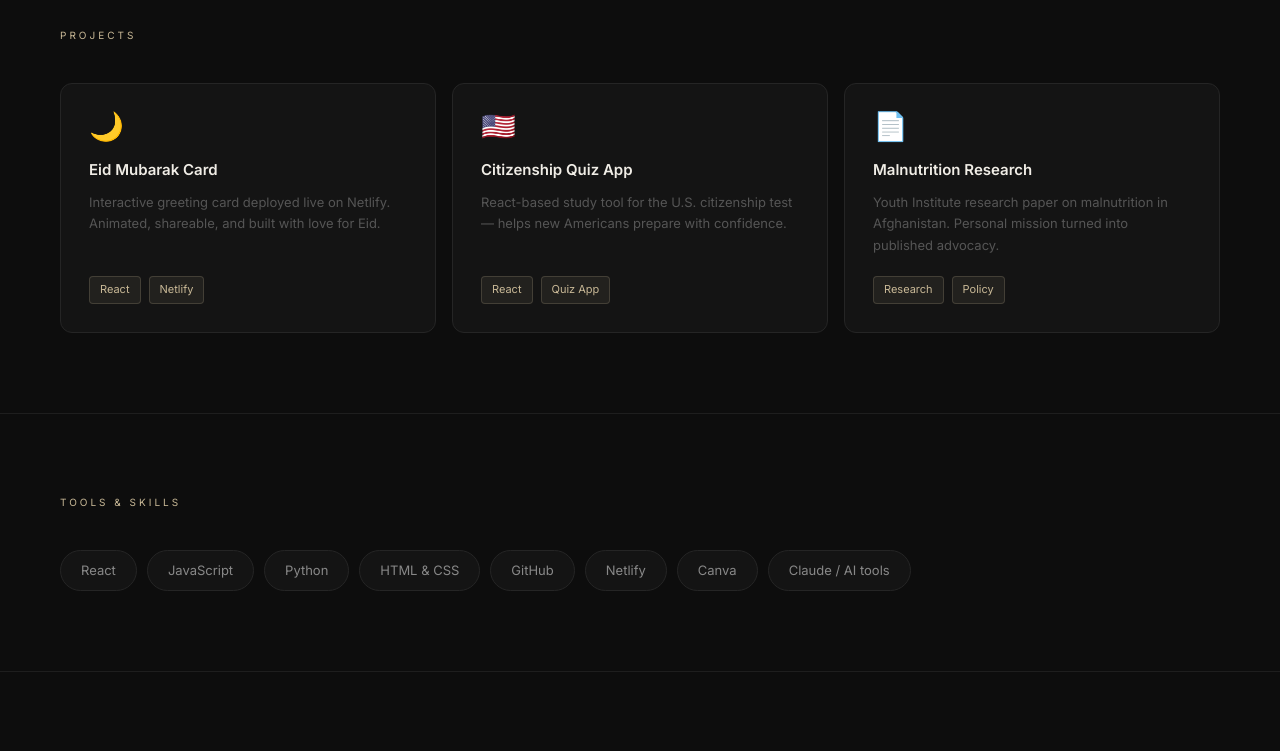
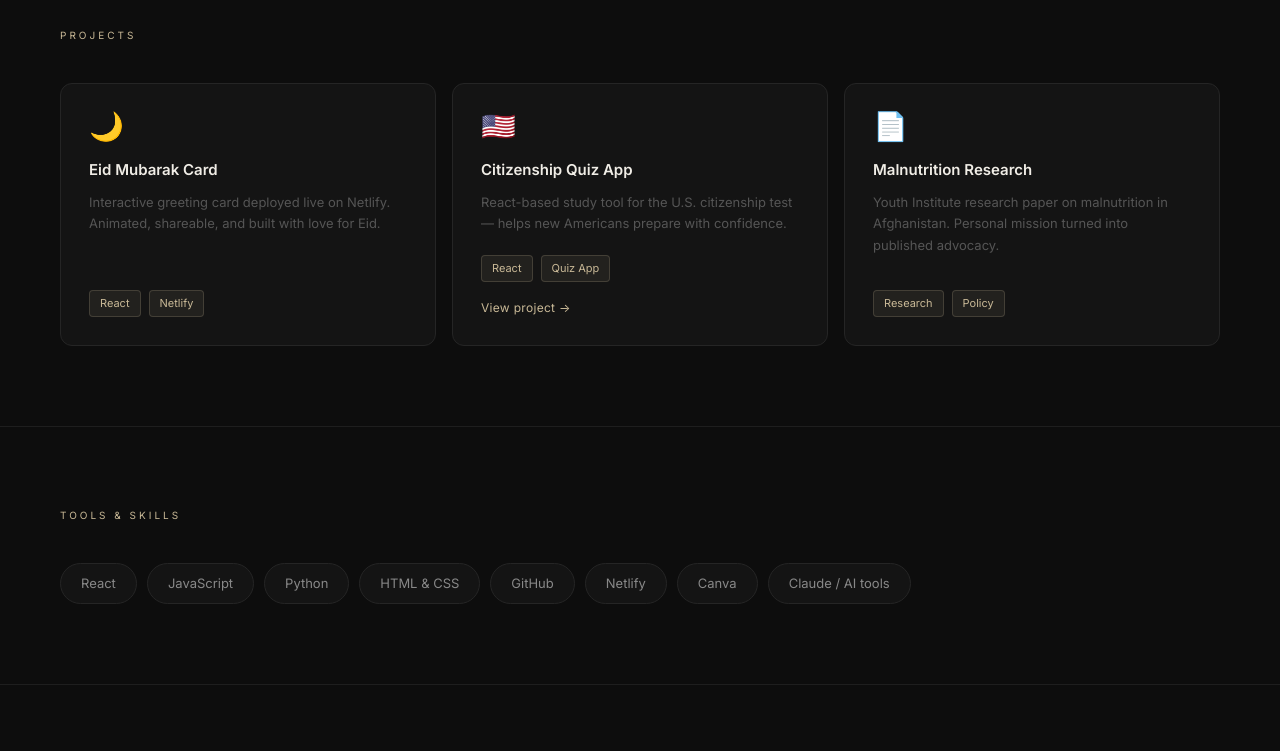
Before and after one commit to shahir4228/asa-website, a React (Vite) app: page / in a window 1280 px wide. Shown: the part 1120-1871 px from the top of the page. Built offline with nearby package versions, Linux system fonts and the light colour scheme.

Commit message:
add project links

```diff
--- a/src/App.jsx
+++ b/src/App.jsx
@@ -6,18 +6,21 @@ const projects = [
     title: 'Eid Mubarak Card',
     desc: 'Interactive greeting card deployed live on Netlify. Animated, shareable, and built with love for Eid.',
     tags: ['React', 'Netlify'],
+    link: null,
   },
   {
     icon: '🇺🇸',
     title: 'Citizenship Quiz App',
     desc: 'React-based study tool for the U.S. citizenship test — helps new Americans prepare with confidence.',
     tags: ['React', 'Quiz App'],
+    link: 'https://stupendous-kashata-8764aa.netlify.app/',
   },
   {
     icon: '📄',
     title: 'Malnutrition Research',
     desc: 'Youth Institute research paper on malnutrition in Afghanistan. Personal mission turned into published advocacy.',
     tags: ['Research', 'Policy'],
+    link: null,
   },
 ]
 
@@ -94,6 +97,11 @@ export default function App() {
               <div className="project-tags">
                 {p.tags.map(t => <span className="tag" key={t}>{t}</span>)}
               </div>
+              {p.link && (
+                <a className="project-link" href={p.link} target="_blank" rel="noreferrer">
+                  View project →
+                </a>
+              )}
             </div>
           ))}
         </div>
--- a/src/index.css
+++ b/src/index.css
@@ -59,6 +59,9 @@ nav { position:sticky; top:0; z-index:100; display:flex; justify-content:space-b
 .project-tags { display:flex; gap:8px; flex-wrap:wrap; }
 .tag { font-size:11px; color:var(--gold); background:rgba(200,184,150,0.08); border:0.5px solid rgba(200,184,150,0.2); padding:4px 10px; border-radius:4px; }
 
+.project-link { display:inline-block; margin-top:16px; font-size:12px; color:var(--gold); letter-spacing:0.3px; transition:opacity 0.2s; }
+.project-link:hover { opacity:0.7; }
+
 .skills-row { display:flex; flex-wrap:wrap; gap:10px; }
 .skill-pill { background:var(--bg-card); border:0.5px solid var(--border); border-radius:100px; padding:9px 20px; font-size:13px; color:var(--text-muted); transition:border-color 0.2s, color 0.2s; }
 .skill-pill:hover { border-color:var(--gold-dark); color:var(--text); }
```
